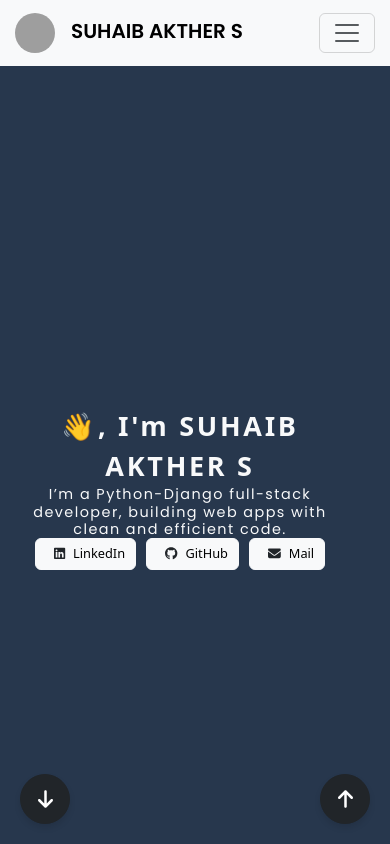
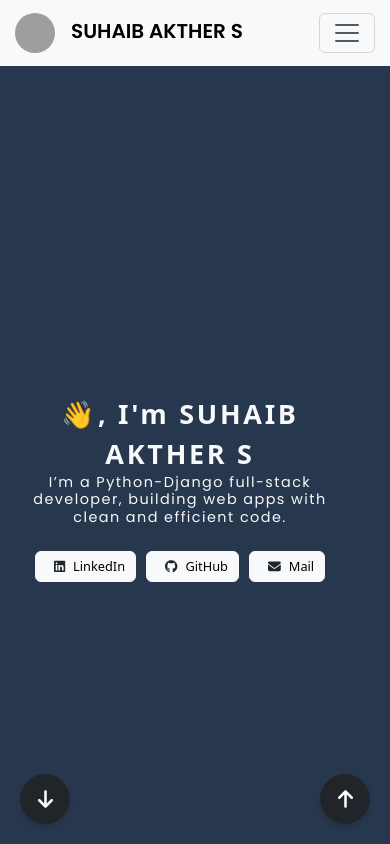
Before and after one commit to akther69/mynewportfolio, a React (Vite) app: page / in a window 390 px wide. Shown: the top 844 px of the page. Built offline with nearby package versions, Linux system fonts and the light colour scheme; grey boxes are pictures that could not be loaded.

Commit message:
Fix error

```diff
--- a/src/index.css
+++ b/src/index.css
@@ -1,21 +1,3 @@
-/* #videocontainer{
-    position: relative;
-     background-image: url("/images/laptop.png");
-     background-size: contain;
-     background-repeat: no-repeat;
-     width: 500px;
-     height: 470px;
-
-}
-video {
-  position: absolute;
-  top: 16%;
-  left: 13%;
-  width: 66%;
-  height: 67%;
-  border-radius: 5%;
-} */
-
 .content {
   max-width: 700px;
   margin-right: 100px;
@@ -143,6 +125,7 @@ button:hover {
   .social-btn {
     padding: 6px 12px;
     font-size: 0.9rem;
+    margin-top: 25px;
   }
 
 }
```
